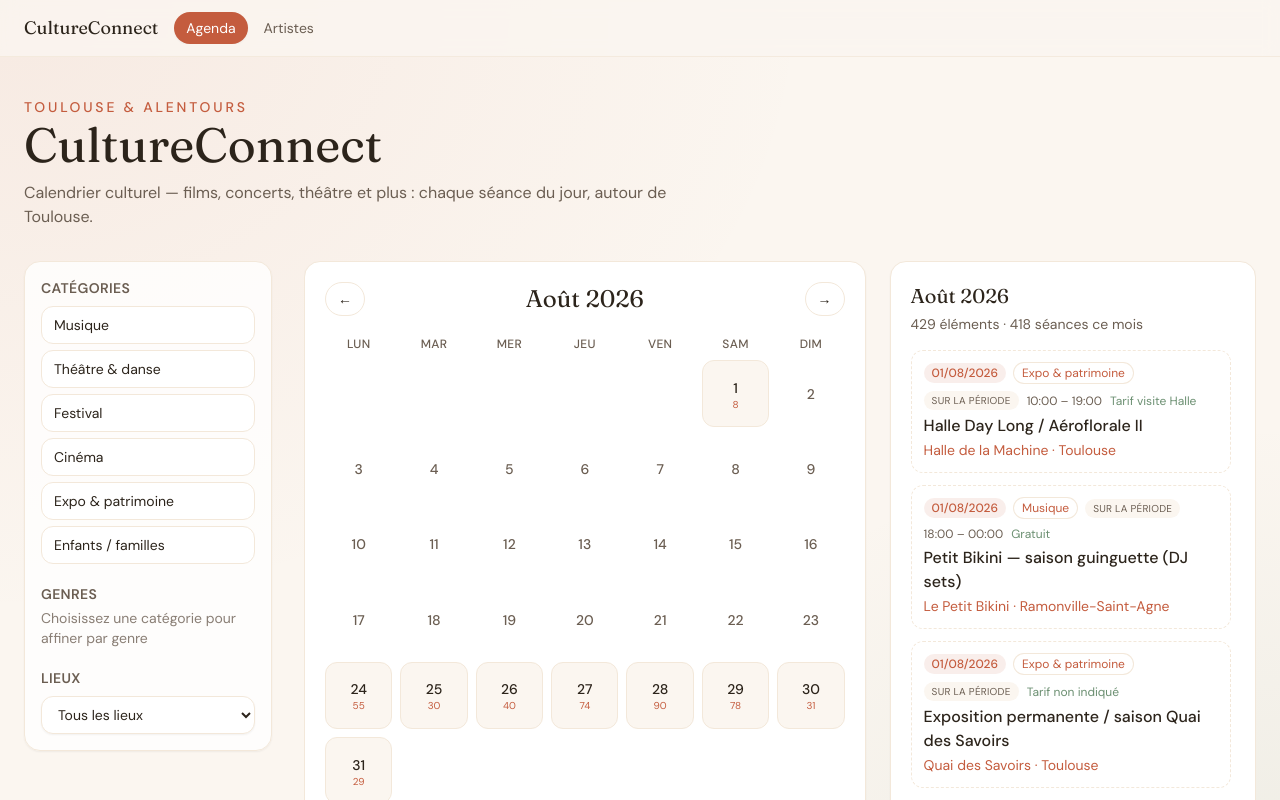
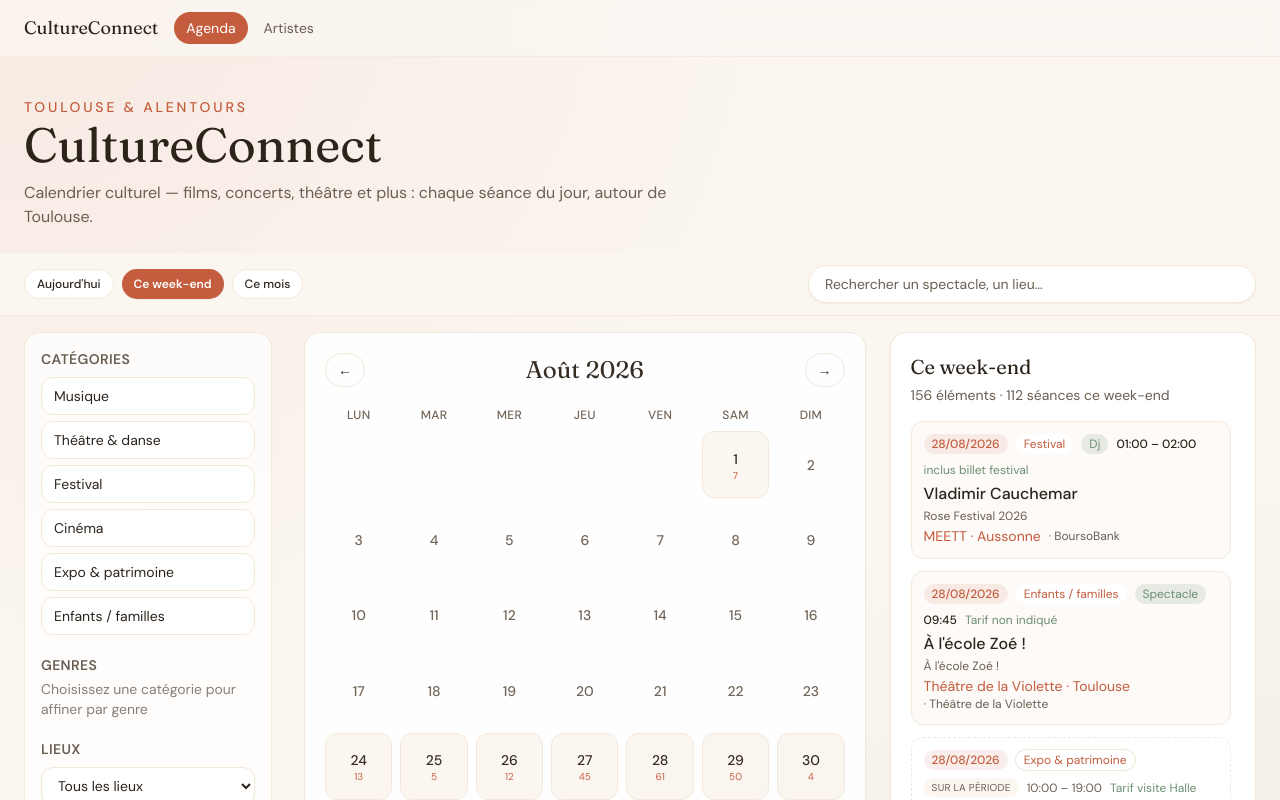
Before and after one commit to edosdat/CultureConnect, a Next.js app: page / in a window 1280 px wide. Shown: the top 800 px of the page. Built offline with nearby package versions, Linux system fonts and the light colour scheme.

Commit message:
fix: default weekend scope, home search, tighten scrape junk filter

```diff
--- a/src/components/CultureConnectApp.tsx
+++ b/src/components/CultureConnectApp.tsx
@@ -2,6 +2,7 @@
 
 import { useEffect, useMemo, useState } from 'react';
 import type {
+  DayItem,
   EventWithDetails,
   GenreLegend,
   ProgrammeWithContext,
@@ -30,6 +31,53 @@ type Props = {
   initialMonth: number;
 };
 
+type TimeScope = 'today' | 'weekend' | 'month' | 'day';
+
+/** Today's date as YYYY-MM-DD in Europe/Paris. */
+export function getTodayIsoParis(now = new Date()): string {
+  return new Intl.DateTimeFormat('en-CA', {
+    timeZone: 'Europe/Paris',
+    year: 'numeric',
+    month: '2-digit',
+    day: '2-digit',
+  }).format(now);
+}
+
+/** Fri / Sat / Sun ISO dates of the week that contains `todayIso` (Paris calendar day). */
+export function getWeekendIsosParis(todayIso: string): [string, string, string] {
+  const [y, m, d] = todayIso.split('-').map(Number);
+  const date = new Date(Date.UTC(y, m - 1, d, 12));
+  const dow = date.getUTCDay(); // 0=Sun … 6=Sat
+  const offsetToFri = dow === 0 ? -2 : 5 - dow;
+  const fri = new Date(date);
+  fri.setUTCDate(fri.getUTCDate() + offsetToFri);
+  const sat = new Date(fri);
+  sat.setUTCDate(fri.getUTCDate() + 1);
+  const sun = new Date(fri);
+  sun.setUTCDate(fri.getUTCDate() + 2);
+  const fmt = (dt: Date) => dt.toISOString().slice(0, 10);
+  return [fmt(fri), fmt(sat), fmt(sun)];
+}
+
+function itemSearchBlob(item: DayItem): string {
+  const parts: string[] = [];
+  if (item.kind === 'programme') {
+    parts.push(item.programme.nom_item);
+    if (item.evenement?.titre) parts.push(item.evenement.titre);
+    if (item.evenement?.description_courte)
+      parts.push(item.evenement.description_courte);
+    if (item.programme.notes) parts.push(item.programme.notes);
+    if (item.programme.description_item)
+      parts.push(item.programme.description_item);
+  } else {
+    parts.push(item.evenement.titre);
+    if (item.evenement.description_courte)
+      parts.push(item.evenement.description_courte);
+  }
+  if (item.lieu?.nom) parts.push(item.lieu.nom);
+  return parts.join(' ').toLowerCase();
+}
+
 export default function CultureConnectApp({
   events,
   programme,
@@ -37,14 +85,27 @@ export default function CultureConnectApp({
   initialYear,
   initialMonth,
 }: Props) {
+  const todayIso = useMemo(() => getTodayIsoParis(), []);
+  const weekendIsos = useMemo(() => getWeekendIsosParis(todayIso), [todayIso]);
+
   const [year, setYear] = useState(initialYear);
   const [month, setMonth] = useState(initialMonth);
+  /** Default home: Ce week-end (design brief). */
+  const [timeScope, setTimeScope] = useState<TimeScope>('weekend');
   const [selectedDay, setSelectedDay] = useState<string | null>(null);
   const [selectedItemKey, setSelectedItemKey] = useState<string | null>(null);
   /** Main category ids: musique | theatre_danse | festival | cinema | expo_patrimoine | enfants_famille */
   const [selectedCategories, setSelectedCategories] = useState<string[]>([]);
   const [selectedGenres, setSelectedGenres] = useState<string[]>([]);
   const [selectedLieuId, setSelectedLieuId] = useState<string | null>(null);
+  const [query, setQuery] = useState('');
+
+  const listDayIso =
+    timeScope === 'today'
+      ? todayIso
+      : timeScope === 'day'
+        ? selectedDay
+        : null;
 
   const availableGenreSlugs = useMemo(() => {
     if (selectedCategories.length === 0) return [];
@@ -52,7 +113,7 @@ export default function CultureConnectApp({
     return genresForSelection(
       programme,
       events,
-      selectedDay,
+      listDayIso,
       selectedCategories,
       lieuIds,
       year,
@@ -61,7 +122,7 @@ export default function CultureConnectApp({
   }, [
     programme,
     events,
-    selectedDay,
+    listDayIso,
     selectedCategories,
     selectedLieuId,
     year,
@@ -108,8 +169,19 @@ export default function CultureConnectApp({
 
   const listItems = useMemo(() => {
     const lieuIds = selectedLieuId ? [selectedLieuId] : [];
-    if (selectedDay) {
-      return itemsForDay(
+    let items: DayItem[];
+
+    if (timeScope === 'today') {
+      items = itemsForDay(
+        programme,
+        events,
+        todayIso,
+        selectedCategories,
+        lieuIds,
+        selectedGenres,
+      );
+    } else if (timeScope === 'day' && selectedDay) {
+      items = itemsForDay(
         programme,
         events,
         selectedDay,
@@ -117,8 +189,19 @@ export default function CultureConnectApp({
         lieuIds,
         selectedGenres,
       );
-    }
-    return itemsForMonth(
+    } else if (timeScope === 'weekend') {
+      items = weekendIsos.flatMap((iso) =>
+        itemsForDay(
+          programme,
+          events,
+          iso,
+          selectedCategories,
+          lieuIds,
+          selectedGenres,
+        ),
+      );
+    } else {
+      items = itemsForMonth(
         programme,
         events,
         year,
@@ -127,15 +210,26 @@ export default function CultureConnectApp({
         lieuIds,
         selectedGenres,
       );
+    }
+
+    const q = query.trim().toLowerCase();
+    if (q) {
+      items = items.filter((item) => itemSearchBlob(item).includes(q));
+    }
+    return items;
   }, [
     programme,
     events,
+    timeScope,
     selectedDay,
+    todayIso,
+    weekendIsos,
     year,
     month,
     selectedCategories,
     selectedLieuId,
     selectedGenres,
+    query,
   ]);
 
   const venueOptions = useMemo(
@@ -143,7 +237,7 @@ export default function CultureConnectApp({
       lieuxForDay(
         programme,
         events,
-        selectedDay,
+        listDayIso,
         selectedCategories,
         year,
         month,
@@ -152,7 +246,7 @@ export default function CultureConnectApp({
     [
       programme,
       events,
-      selectedDay,
+      listDayIso,
       selectedCategories,
       year,
       month,
@@ -170,6 +264,7 @@ export default function CultureConnectApp({
     } else {
       setMonth((m) => m - 1);
     }
+    setTimeScope('month');
     setSelectedDay(null);
     setSelectedItemKey(null);
   }
@@ -181,21 +276,58 @@ export default function CultureConnectApp({
     } else {
       setMonth((m) => m + 1);
     }
+    setTimeScope('month');
     setSelectedDay(null);
     setSelectedItemKey(null);
   }
 
   function handleSelectDay(iso: string) {
-    // Toggle: click again on selected day clears selection (global month view)
-    if (selectedDay === iso) {
+    if (timeScope === 'day' && selectedDay === iso) {
+      setTimeScope('month');
       setSelectedDay(null);
     } else {
+      setTimeScope('day');
       setSelectedDay(iso);
+      const [y, m] = iso.split('-').map(Number);
+      if (y && m) {
+        setYear(y);
+        setMonth(m);
+      }
     }
     setSelectedItemKey(null);
   }
 
   function clearDaySelection() {
+    setTimeScope('month');
+    setSelectedDay(null);
+    setSelectedItemKey(null);
+  }
+
+  function setScopeToday() {
+    setTimeScope('today');
+    setSelectedDay(todayIso);
+    const [y, m] = todayIso.split('-').map(Number);
+    if (y && m) {
+      setYear(y);
+      setMonth(m);
+    }
+    setSelectedItemKey(null);
+  }
+
+  function setScopeWeekend() {
+    setTimeScope('weekend');
+    setSelectedDay(null);
+    const fri = weekendIsos[0];
+    const [y, m] = fri.split('-').map(Number);
+    if (y && m) {
+      setYear(y);
+      setMonth(m);
+    }
+    setSelectedItemKey(null);
+  }
+
+  function setScopeMonth() {
+    setTimeScope('month');
     setSelectedDay(null);
     setSelectedItemKey(null);
   }
@@ -212,10 +344,30 @@ export default function CultureConnectApp({
   }
 
   const monthLabel = `${MONTH_NAMES_FR[month - 1]} ${year}`;
+  const listHeading =
+    timeScope === 'weekend'
+      ? 'Ce week-end'
+      : timeScope === 'today'
+        ? undefined
+        : timeScope === 'month'
+          ? monthLabel
+          : undefined;
+  const dayIsoForList =
+    timeScope === 'today'
+      ? todayIso
+      : timeScope === 'day'
+        ? selectedDay
+        : null;
+  const showDateLabels = timeScope === 'weekend' || timeScope === 'month';
+
+  const scopeChipClass = (active: boolean) =>
+    active
+      ? 'rounded-full bg-culture-terracotta px-3 py-1.5 text-xs font-semibold text-white shadow-sm'
+      : 'rounded-full border border-culture-sand bg-white px-3 py-1.5 text-xs font-medium text-culture-ink transition hover:border-culture-terracotta/40 hover:bg-culture-cream/60';
 
   return (
     <div className="mx-auto max-w-7xl min-w-0 overflow-x-hidden px-4 py-6 sm:px-6 sm:py-10">
-      <header className="mb-6 lg:mb-8">
+      <header className="mb-4 lg:mb-6">
         <p className="text-sm font-medium uppercase tracking-[0.2em] text-culture-terracotta">
           Toulouse & alentours
         </p>
@@ -228,8 +380,50 @@ export default function CultureConnectApp({
         </p>
       </header>
 
+      <div className="sticky top-0 z-20 -mx-4 mb-4 border-b border-culture-sand/80 bg-culture-cream/95 px-4 py-3 backdrop-blur sm:-mx-6 sm:px-6">
+        <div className="flex flex-col gap-3 sm:flex-row sm:items-center sm:justify-between">
+          <div
+            className="flex flex-wrap gap-2"
+            role="group"
+            aria-label="Période"
+          >
+            <button
+              type="button"
+              className={scopeChipClass(timeScope === 'today')}
+              onClick={setScopeToday}
+            >
+              Aujourd&apos;hui
+            </button>
+            <button
+              type="button"
+              className={scopeChipClass(timeScope === 'weekend')}
+              onClick={setScopeWeekend}
+            >
+              Ce week-end
+            </button>
+            <button
+              type="button"
+              className={scopeChipClass(timeScope === 'month')}
+              onClick={setScopeMonth}
+            >
+              Ce mois
+            </button>
+          </div>
+          <label className="relative block min-w-0 flex-1 sm:max-w-md">
+            <span className="sr-only">Rechercher</span>
+            <input
+              type="search"
+              value={query}
+              onChange={(e) => setQuery(e.target.value)}
+              placeholder="Rechercher un spectacle, un lieu…"
+              className="w-full rounded-full border border-culture-sand bg-white px-4 py-2 text-sm text-culture-ink shadow-sm outline-none placeholder:text-culture-muted focus:border-culture-terracotta/50 focus:ring-2 focus:ring-culture-terracotta/20"
+            />
+          </label>
+        </div>
+      </div>
+
       <div className="lg:grid lg:grid-cols-[15.5rem_minmax(0,1fr)] lg:items-start lg:gap-8">
-        <aside className="mb-6 rounded-2xl border border-culture-sand bg-white/80 p-4 shadow-sm lg:sticky lg:top-4 lg:mb-0 lg:max-h-[calc(100vh-2rem)] lg:overflow-y-auto">
+        <aside className="mb-6 rounded-2xl border border-culture-sand bg-white/80 p-4 shadow-sm lg:sticky lg:top-24 lg:mb-0 lg:max-h-[calc(100vh-7rem)] lg:overflow-y-auto">
           <div className="space-y-5">
             <CategoryFilter
               selected={selectedCategories}
@@ -252,11 +446,15 @@ export default function CultureConnectApp({
 
         <div className="min-w-0 overflow-x-hidden">
           <div className="grid gap-6 lg:grid-cols-5">
-            <div className="lg:col-span-3">
+            <div className="lg:col-span-3 opacity-95">
               <MonthCalendar
                 year={year}
                 month={month}
-                selectedDay={selectedDay}
+                selectedDay={
+                  timeScope === 'day' || timeScope === 'today'
+                    ? dayIsoForList
+                    : null
+                }
                 counts={counts}
                 onSelectDay={handleSelectDay}
                 onPrevMonth={goPrevMonth}
@@ -265,13 +463,17 @@ export default function CultureConnectApp({
             </div>
             <div className="lg:col-span-2">
               <DayEvents
-                dayIso={selectedDay}
-                monthLabel={monthLabel}
+                dayIso={dayIsoForList}
+                monthLabel={listHeading ?? monthLabel}
                 items={listItems}
-                showDateLabels={!selectedDay}
+                showDateLabels={showDateLabels}
                 onSelectItem={setSelectedItemKey}
                 onSelectVenue={handleSelectVenue}
-                onClearDay={selectedDay ? clearDaySelection : undefined}
+                onClearDay={
+                  timeScope === 'day' || timeScope === 'today'
+                    ? clearDaySelection
+                    : undefined
+                }
               />
             </div>
           </div>
--- a/src/components/DayEvents.tsx
+++ b/src/components/DayEvents.tsx
@@ -63,19 +63,24 @@ export default function DayEvents({
 }: Props) {
   const programmeCount = items.filter((i) => i.kind === 'programme').length;
   const fallbackCount = items.length - programmeCount;
-  const isMonthView = !dayIso;
+  const isRangeView = !dayIso;
 
-  const title = isMonthView ? monthLabel : formatDateFr(dayIso);
+  const title = isRangeView ? monthLabel : formatDateFr(dayIso);
+  const rangeHint =
+    monthLabel.toLowerCase().includes('week-end') ||
+    monthLabel.toLowerCase().includes('weekend')
+      ? 'ce week-end'
+      : 'ce mois';
   const subtitle =
     items.length === 0
-      ? isMonthView
-        ? 'Aucun élément ce mois-ci (avec les filtres actuels).'
+      ? isRangeView
+        ? `Aucun élément ${rangeHint} (avec les filtres actuels).`
         : 'Aucun élément ce jour-là (avec les filtres actuels).'
       : `${items.length} élément${items.length > 1 ? 's' : ''}` +
         (fallbackCount > 0 && programmeCount > 0
           ? ` · ${programmeCount} séance${programmeCount > 1 ? 's' : ''}`
           : '') +
-        (isMonthView ? ' ce mois' : '');
+        (isRangeView ? ` ${rangeHint}` : '');
 
   return (
     <div className="min-w-0 overflow-x-hidden rounded-2xl border border-culture-sand bg-white p-4 shadow-sm sm:p-5">
@@ -95,7 +100,7 @@ export default function DayEvents({
         )}
       </div>
 
-      {isMonthView && items.length === 0 && (
+      {isRangeView && items.length === 0 && (
         <p className="mt-4 text-sm text-culture-muted">
           Affinez les filtres ou choisissez un jour dans le calendrier.
         </p>
--- a/src/lib/events.ts
+++ b/src/lib/events.ts
@@ -68,9 +68,21 @@ function genreOfProgramme(item: ProgrammeWithContext): string {
   return item.programme.genre || item.evenement?.genre || '';
 }
 
+/**
+ * BOTH parent event (if any) AND nom_item must pass junk filters.
+ * Previously returned early on parent event and never checked nom_item.
+ */
 function isProgrammePublishable(p: ProgrammeWithContext): boolean {
-  if (p.evenement) return isPublishableEvent(p.evenement);
-  return isPublishableProgrammeName(p.programme.nom_item);
+  if (
+    !isPublishableProgrammeName(p.programme.nom_item, {
+      notes: p.programme.notes,
+      description: p.programme.description_item,
+    })
+  ) {
+    return false;
+  }
+  if (p.evenement && !isPublishableEvent(p.evenement)) return false;
+  return true;
 }
 
 /**
@@ -96,7 +108,30 @@ function sortKeyHeure(heure: string): string {
   return heure && heure.trim() ? heure.slice(0, 5) : '99:99';
 }
 
-function sortDayItems(all: DayItem[]): DayItem[] {
+/** Lower = higher priority when no category filter (cinema last among mains). */
+function categorieSortRank(categorie: string): number {
+  const c = (categorie || '').toLowerCase();
+  if (c.includes('musique') || c.includes('concert')) return 0;
+  if (c.includes('theatre') || c.includes('danse') || c.includes('humour'))
+    return 1;
+  if (c.includes('festival')) return 2;
+  if (c.includes('expo') || c.includes('patrimoine') || c.includes('visite'))
+    return 3;
+  if (c.includes('enfant') || c.includes('famille')) return 4;
+  if (c.includes('cinema') || c.includes('cinematheque')) return 8;
+  return 5;
+}
+
+function categorieOfDayItem(item: DayItem): string {
+  if (item.kind === 'programme') return item.evenement?.categorie ?? '';
+  return item.evenement.categorie ?? '';
+}
+
+function sortDayItems(
+  all: DayItem[],
+  opts?: { deprioritizeCinema?: boolean },
+): DayItem[] {
+  const deprioritizeCinema = opts?.deprioritizeCinema ?? false;
   all.sort((a, b) => {
     if (a.dayIso !== b.dayIso) return a.dayIso.localeCompare(b.dayIso);
     const ha =
@@ -108,6 +143,11 @@ function sortDayItems(all: DayItem[]): DayItem[] {
         ? sortKeyHeure(b.programme.heure_debut)
         : sortKeyHeure(b.evenement.heure_debut);
     if (ha !== hb) return ha.localeCompare(hb);
+    if (deprioritizeCinema) {
+      const ra = categorieSortRank(categorieOfDayItem(a));
+      const rb = categorieSortRank(categorieOfDayItem(b));
+      if (ra !== rb) return ra - rb;
+    }
     const ta =
       a.kind === 'programme' ? a.programme.nom_item : a.evenement.titre;
     const tb =
@@ -179,7 +219,9 @@ export function itemsForDay(
       lieu: ev.lieu,
     }));
 
-  return sortDayItems([...programmeItems, ...fallbackItems]);
+  return sortDayItems([...programmeItems, ...fallbackItems], {
+    deprioritizeCinema: categories.length === 0,
+  });
 }
 
 /**
@@ -279,7 +321,9 @@ export function itemsForMonth(
     });
   }
 
-  return sortDayItems([...programmeItems, ...fallbackItems]);
+  return sortDayItems([...programmeItems, ...fallbackItems], {
+    deprioritizeCinema: categories.length === 0,
+  });
 }
 
 /**
--- a/src/lib/publishable.ts
+++ b/src/lib/publishable.ts
@@ -2,52 +2,97 @@
  * Filter out scrape junk / cancelled / non-events before they appear in the UI.
  */
 
-const EXCLUDED_STATUTS = new Set([
-  'ferme',
-  'annulé',
-  'annule',
-  'cancel',
-]);
+const EXCLUDED_STATUTS = new Set(
+  ['ferme', 'annulé', 'annule', 'cancel'].map((s) =>
+    s
+      .toLowerCase()
+      .normalize('NFD')
+      .replace(/[\u0300-\u036f]/g, ''),
+  ),
+);
 
-/** Case-insensitive substrings / phrases that mark a titre as non-publishable junk. */
-const JUNK_TITRE_PATTERNS = [
+/**
+ * Case-insensitive substrings that mark text as non-publishable junk.
+ * Matching uses normalizeForMatch (NFD accent strip), so "hors fenêtre" ≡ "hors fenetre".
+ */
+const JUNK_TEXT_PATTERNS = [
   'scrape',
+  'scrape http',
   'non scrapable',
+  'non scrapable auto',
   'cookie',
+  'cookie wall',
+  'cookies requis',
   'hub cookies',
   'hub centresculturels',
   'aucune date',
+  'aucune date dans',
+  'pas de date',
   'pas de spectacle',
   'pas de prog',
   'pas de programmation',
   'hors saison',
-  'hors fenêtre',
+  'hors fenetre',
+  '(fenetre)',
+  'public date',
   'instagram only',
-  'non scrapable auto',
-];
+  'prog utile hors',
+  'evacuation',
+  'conflit',
+].map((p) =>
+  p
+    .toLowerCase()
+    .normalize('NFD')
+    .replace(/[\u0300-\u036f]/g, ''),
+);
+
+/** Lowercase + NFD accent strip for robust junk matching (fenêtre → fenetre). */
+export function normalizeForMatch(text: string): string {
+  return (text || '')
+    .toLowerCase()
+    .normalize('NFD')
+    .replace(/[\u0300-\u036f]/g, '');
+}
+
+/** True if any junk pattern appears in the normalized haystack. */
+export function textLooksLikeScrapeJunk(text: string): boolean {
+  const hay = normalizeForMatch(text);
+  if (!hay.trim()) return false;
+  for (const pattern of JUNK_TEXT_PATTERNS) {
+    if (hay.includes(pattern)) return true;
+  }
+  return false;
+}
+
+function hasJunkInFields(...fields: Array<string | undefined | null>): boolean {
+  for (const field of fields) {
+    if (field && textLooksLikeScrapeJunk(field)) return true;
+  }
+  return false;
+}
 
 export function isPublishableEvent(ev: {
   titre: string;
   statut: string;
   categorie: string;
   description_courte?: string;
+  notes?: string;
 }): boolean {
-  const statut = (ev.statut || '').trim().toLowerCase();
+  const statut = normalizeForMatch(ev.statut || '').trim();
   if (statut && EXCLUDED_STATUTS.has(statut)) return false;
 
-  const titre = (ev.titre || '').toLowerCase();
-  for (const pattern of JUNK_TITRE_PATTERNS) {
-    if (titre.includes(pattern.toLowerCase())) return false;
+  if (hasJunkInFields(ev.titre, ev.description_courte, ev.notes)) {
+    return false;
   }
 
   return true;
 }
 
-/** Same junk checks applied to a programme nom_item when parent evenement is null. */
-export function isPublishableProgrammeName(nom: string): boolean {
-  const titre = (nom || '').toLowerCase();
-  for (const pattern of JUNK_TITRE_PATTERNS) {
-    if (titre.includes(pattern.toLowerCase())) return false;
-  }
+/** Same junk checks applied to a programme nom_item (and optional notes). */
+export function isPublishableProgrammeName(
+  nom: string,
+  extra?: { notes?: string; description?: string },
+): boolean {
+  if (hasJunkInFields(nom, extra?.notes, extra?.description)) return false;
   return true;
 }
```
Lines whose indentation alone changed are shown as unchanged.
